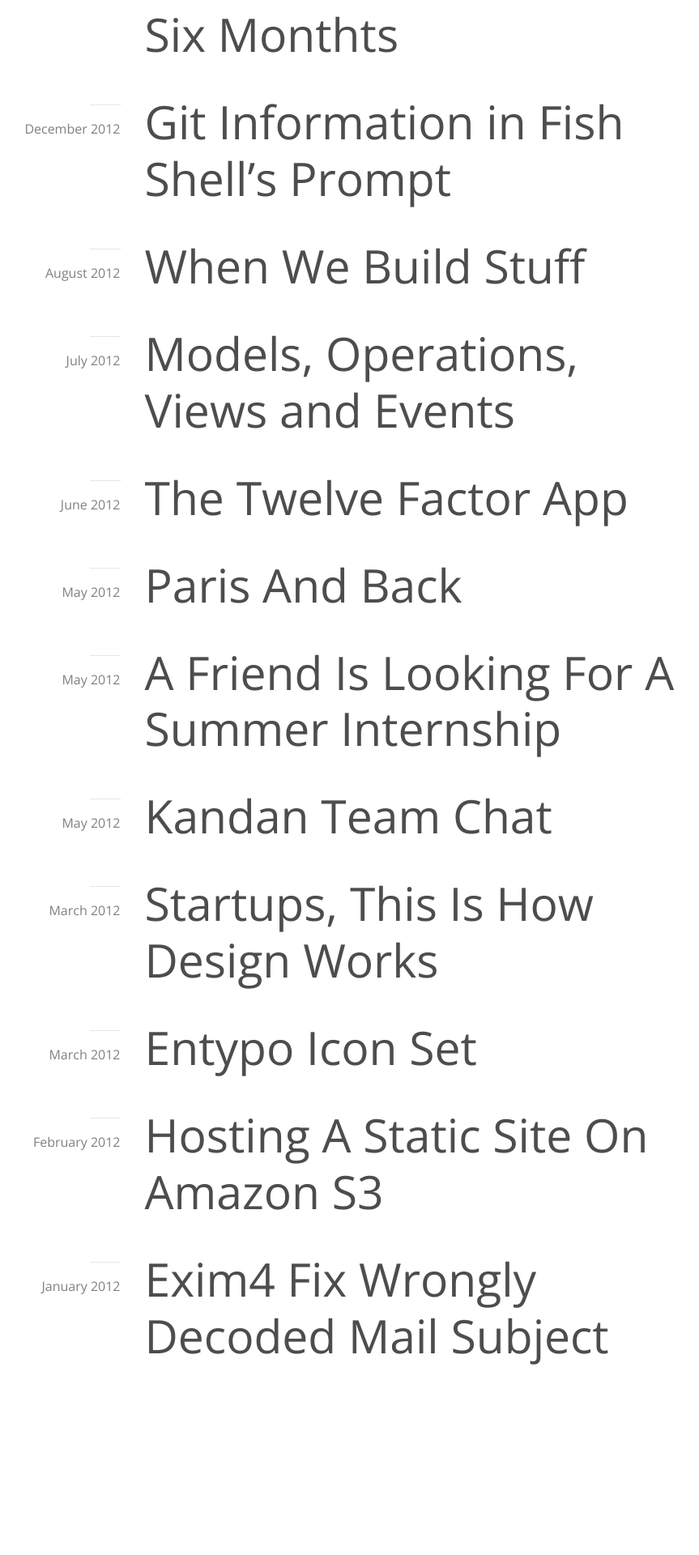
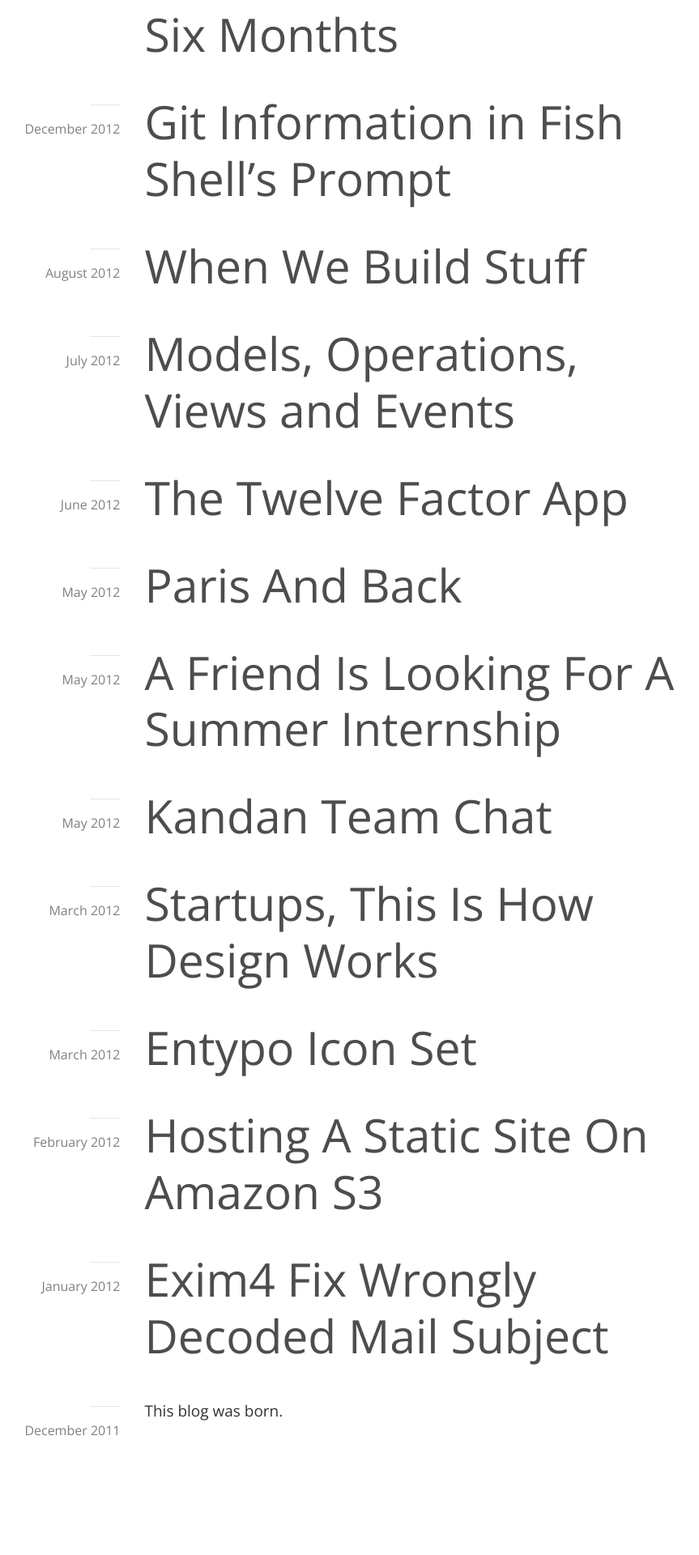
Before and after one commit to martinklepsch/martinklepsch.org, a Jekyll site: the page built from archive.html, in a window 1280 px wide. Shown: the part 2712-4632 px from the top of the page at 81% size, without its empty margins (115-978 px from the left). Built offline with Jekyll 4.4.1, drawn with Linux system fonts in a browser that asks for light colours; a script that is not in the unit is left out; before the commit the page ends 4554 px from its top, so only the background shows below that.

Commit message:
improve footnotes/small screen text/archive/...

```diff
--- a/archive.html
+++ b/archive.html
@@ -20,5 +20,9 @@ layout: V2
 </li>
 {% endunless %}
 {% endfor %}
+<li>
+<span class="date">December 2011</span>
+<p>This blog was born.</a>
+</li>
 </ol>
 </section>
```
Also changed, not shown: stylesheets/martinklepschorg-v2.sass (+20 -0 lines).
